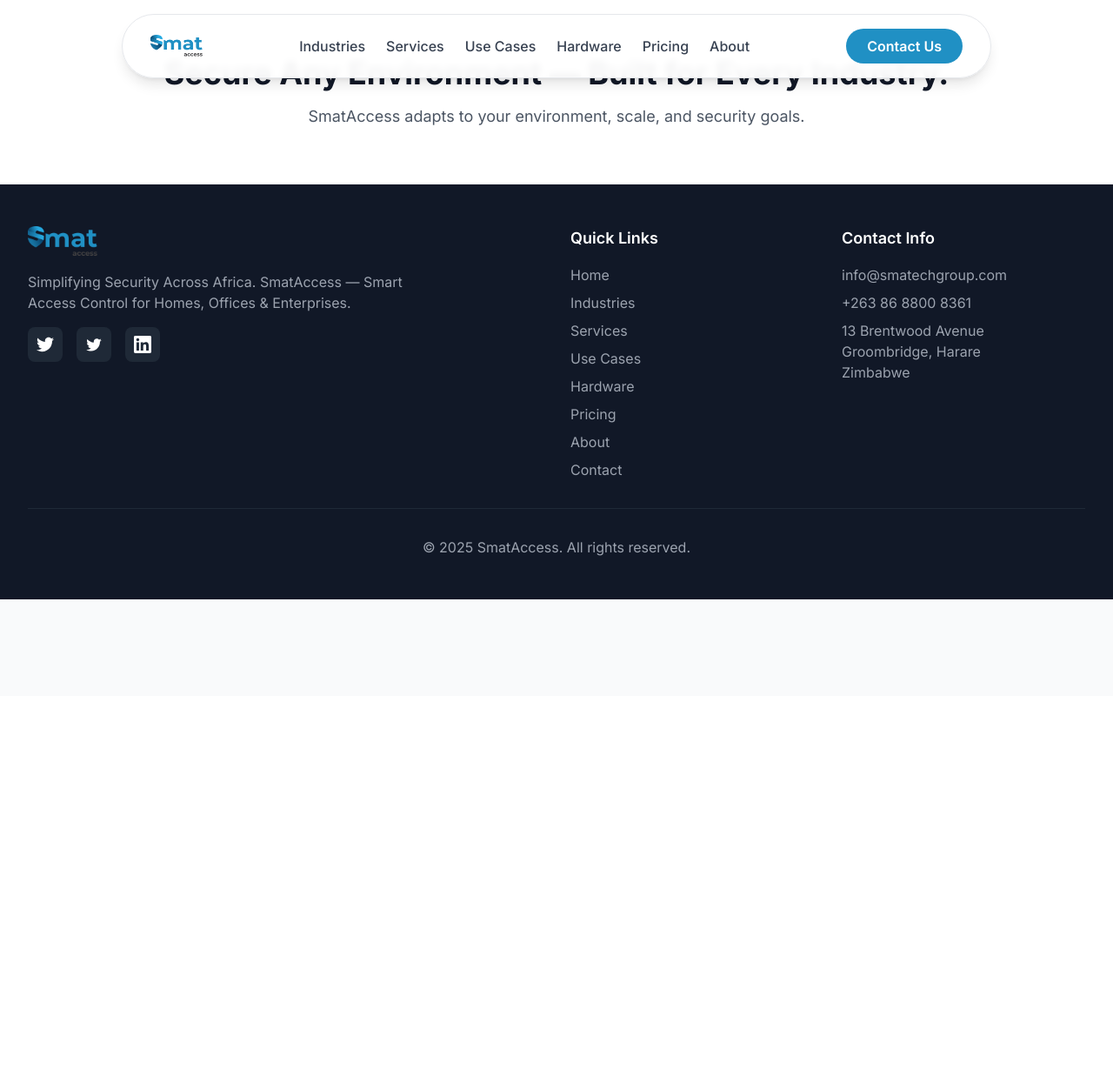
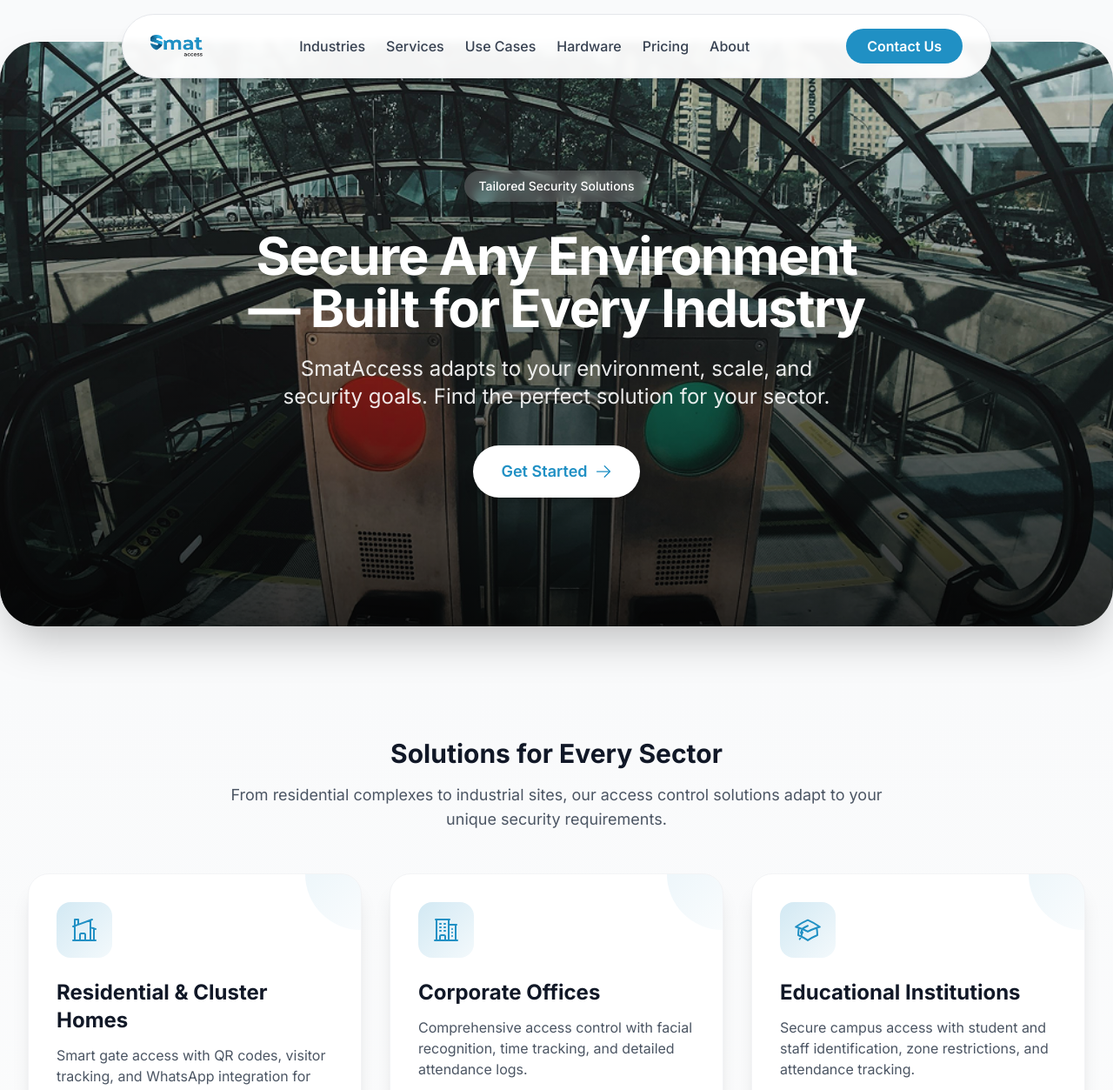
Before and after one commit to billychosee/smataccess-test, a Next.js app: page /industries in a window 1280 px wide. Shown: the top 1253 px of the page at 87% size. Before the commit the page ends 800 px from the top, so only its background shows below. Built offline with nearby package versions, Linux system fonts and the light colour scheme; a web font is replaced by a local one.

Commit message:
industry page

```diff
--- a/app/industries/page.tsx
+++ b/app/industries/page.tsx
@@ -1,10 +1,24 @@
-import Navbar from '../../components/Navbar';
-import Footer from '../../components/Footer';
-import type { Metadata } from 'next';
+import Navbar from "../../components/Navbar";
+import Footer from "../../components/Footer";
+import Image from "next/image";
+import Link from "next/link";
+import type { Metadata } from "next";
+import {
+  HomeModernIcon,
+  BuildingOffice2Icon,
+  AcademicCapIcon,
+  HeartIcon,
+  WrenchScrewdriverIcon,
+  BuildingOfficeIcon,
+  ShoppingBagIcon,
+  ArrowRightIcon,
+  PlayIcon,
+} from "@heroicons/react/24/outline";
 
 export const metadata: Metadata = {
   title: "Industries - SmatAccess Solutions",
-  description: "Secure Any Environment — Built for Every Industry. SmatAccess adapts to your environment, scale, and security goals.",
+  description:
+    "Secure Any Environment — Built for Every Industry. SmatAccess adapts to your environment, scale, and security goals.",
 };
 
 export default function Industries() {
@@ -12,15 +26,45 @@ export default function Industries() {
     <div className="min-h-screen bg-gray-50">
       <Navbar />
 
-      {/* HERO SECTION */}
-      <section className="py-16 bg-white">
-        <div className="max-w-7xl mx-auto px-4 sm:px-6 lg:px-8 text-center">
-          <h1 className="text-4xl font-bold text-gray-900 mb-4">Secure Any Environment — Built for Every Industry.</h1>
-          <p className="text-lg text-gray-600 max-w-2xl mx-auto">
-            SmatAccess adapts to your environment, scale, and security goals.
-          </p>
-        </div>
-      </section>
+      {/* HERO SECTION - match other pages style */}
+      <div className="max-w-7xl mx-auto px-4 sm:px-6 lg:px-0 py-8 sm:py-12 bg-gray-50">
+        <section
+          className="relative flex items-center justify-center text-white overflow-hidden rounded-[44px] shadow-2xl"
+          style={{ height: "calc(100vh - 8rem)" }}
+        >
+          <Image
+            src="/hero.png"
+            alt="SmatAccess Industries Hero Background"
+            fill
+            style={{ objectFit: "cover" }}
+            className="z-0"
+          />
+
+          <div className="absolute inset-0 z-10 bg-gradient-to-t from-black/80 via-black/40 to-transparent"></div>
+
+          <div className="relative z-20 max-w-4xl px-5 text-center md:px-20">
+            <div className="mb-4">
+              <span className="inline-block px-4 py-2 mb-4 text-sm font-medium rounded-full bg-white/20 backdrop-blur-sm">
+                Tailored Security Solutions
+              </span>
+            </div>
+            <h1 className="mb-6 text-5xl font-bold leading-tight tracking-tight md:text-6xl">
+              Secure Any Environment — Built for Every Industry
+            </h1>
+            <p className="max-w-2xl mx-auto mb-10 text-xl leading-relaxed md:text-2xl text-white/90">
+              SmatAccess adapts to your environment, scale, and security goals.
+              Find the perfect solution for your sector.
+            </p>
+            <Link
+              href="/contact"
+              className="inline-flex items-center justify-center px-8 py-4 text-lg font-semibold text-[#2090C4] bg-white rounded-full hover:bg-gray-100 transition-all duration-300 transform hover:scale-105 shadow-lg"
+            >
+              Get Started
+              <ArrowRightIcon className="w-5 h-5 ml-2" />
+            </Link>
+          </div>
+        </section>
+      </div>
 
       {/* INDUSTRY BLOCKS */}
       {/* <section className="py-16 bg-gray-50">
@@ -82,6 +126,186 @@ export default function Industries() {
           </div>
         </div>
       </section> */}
+      {/* INDUSTRY BLOCKS WITH HOVER EFFECTS */}
+      <section className="py-20 bg-gradient-to-b from-gray-50 to-white">
+        <div className="max-w-7xl mx-auto px-4 sm:px-6 lg:px-8">
+          <div className="text-center mb-12">
+            <h2 className="text-3xl font-bold text-gray-900 mb-4">
+              Solutions for Every Sector
+            </h2>
+            <p className="text-lg text-gray-600 max-w-3xl mx-auto">
+              From residential complexes to industrial sites, our access control
+              solutions adapt to your unique security requirements.
+            </p>
+          </div>
+
+          <div className="grid grid-cols-1 md:grid-cols-2 lg:grid-cols-3 gap-8">
+            {[
+              {
+                name: "Residential & Cluster Homes",
+                description:
+                  "Smart gate access with QR codes, visitor tracking, and WhatsApp integration for seamless entry management.",
+                features: [
+                  "Gate QR codes",
+                  "Visitor tracking",
+                  "WhatsApp approvals",
+                ],
+                icon: HomeModernIcon,
+              },
+              {
+                name: "Corporate Offices",
+                description:
+                  "Comprehensive access control with facial recognition, time tracking, and detailed attendance logs.",
+                features: [
+                  "Facial recognition",
+                  "Time tracking",
+                  "Access logs",
+                ],
+                icon: BuildingOffice2Icon,
+              },
+              {
+                name: "Educational Institutions",
+                description:
+                  "Secure campus access with student and staff identification, zone restrictions, and attendance tracking.",
+                features: [
+                  "Student ID integration",
+                  "Zone control",
+                  "Attendance system",
+                ],
+                icon: AcademicCapIcon,
+              },
+              {
+                name: "Healthcare Facilities",
+                description:
+                  "Advanced security for sensitive areas with multi-factor authentication and real-time monitoring.",
+                features: [
+                  "Restricted access",
+                  "Staff tracking",
+                  "Emergency protocols",
+                ],
+                icon: HeartIcon,
+              },
+              {
+                name: "Industrial & Mining Sites",
+                description:
+                  "Robust access control for vehicles and personnel with specialized equipment tracking.",
+                features: [
+                  "Vehicle monitoring",
+                  "Equipment tracking",
+                  "Safety compliance",
+                ],
+                icon: WrenchScrewdriverIcon,
+              },
+              {
+                name: "Government Buildings",
+                description:
+                  "High-security solutions with multi-level clearance and detailed audit trails for compliance.",
+                features: [
+                  "Clearance levels",
+                  "Audit trails",
+                  "Compliance tools",
+                ],
+                icon: BuildingOfficeIcon,
+              },
+              {
+                name: "Retail & Commercial",
+                description:
+                  "Retail-focused security with POS area protection and staff movement tracking.",
+                features: [
+                  "POS security",
+                  "Staff monitoring",
+                  "Inventory access",
+                ],
+                icon: ShoppingBagIcon,
+              },
+            ].map((industry, index) => {
+              const Icon = industry.icon;
+              return (
+                <div
+                  key={index}
+                  className="group relative bg-white p-8 rounded-3xl shadow-xl transition-all duration-500 hover:shadow-2xl hover:-translate-y-2 border border-gray-100 overflow-hidden"
+                >
+                  {/* Decorative background gradient */}
+                  <div className="absolute top-0 right-0 w-32 h-32 bg-gradient-to-br from-[#2090C4]/10 to-transparent rounded-full transform translate-x-16 -translate-y-16"></div>
+
+                  {/* Icon */}
+                  <div className="relative">
+                    <div className="w-16 h-16 bg-gradient-to-br from-[#2090C4]/20 to-[#2090C4]/5 rounded-2xl flex items-center justify-center mb-6 group-hover:scale-110 transition-transform duration-300">
+                      <Icon className="w-8 h-8 text-[#2090C4]" />
+                    </div>
+                  </div>
+
+                  {/* Content */}
+                  <h3 className="text-2xl font-bold text-gray-900 mb-3">
+                    {industry.name}
+                  </h3>
+                  <p className="text-gray-600 mb-6 line-clamp-3">
+                    {industry.description}
+                  </p>
+
+                  {/* Features list */}
+                  <ul className="space-y-2 mb-6">
+                    {industry.features.map((feature, idx) => (
+                      <li
+                        key={idx}
+                        className="flex items-center text-sm text-gray-600"
+                      >
+                        <span className="w-1.5 h-1.5 bg-[#2090C4] rounded-full mr-2"></span>
+                        {feature}
+                      </li>
+                    ))}
+                  </ul>
+
+                  {/* Action buttons */}
+                  <div className="flex items-center justify-between mt-auto">
+                    <Link
+                      href="/use-cases"
+                      className="text-[#2090C4] hover:text-[#1a7bb7] font-semibold inline-flex items-center group/link"
+                    >
+                      Learn More
+                      <ArrowRightIcon className="w-4 h-4 ml-2 transition-transform group-hover/link:translate-x-1" />
+                    </Link>
+
+                    <Link
+                      href="/contact"
+                      className="inline-flex items-center gap-2 bg-[#2090C4]/10 text-[#2090C4] px-4 py-2 rounded-full text-sm font-semibold hover:bg-[#2090C4]/20 transition-colors"
+                    >
+                      Book Demo
+                    </Link>
+                  </div>
+                </div>
+              );
+            })}
+          </div>
+
+          {/* CTA SECTION */}
+          <div className="mt-20 text-center">
+            <div className="relative py-12 px-6 rounded-[2rem] bg-gradient-to-br from-gray-50 to-gray-100 overflow-hidden">
+              <div className="absolute top-0 left-0 w-full h-full opacity-5">
+                <div className="absolute top-10 left-10 w-64 h-64 bg-[#2090C4] rounded-full filter blur-3xl"></div>
+                <div className="absolute bottom-10 right-10 w-96 h-96 bg-blue-500 rounded-full filter blur-3xl"></div>
+              </div>
+
+              <div className="relative">
+                <h3 className="text-3xl font-bold text-gray-900 mb-4">
+                  Ready to Secure Your Industry?
+                </h3>
+                <p className="text-lg text-gray-600 max-w-2xl mx-auto mb-8">
+                  Get a personalized demo and see how SmatAccess can transform
+                  your security infrastructure.
+                </p>
+                <Link
+                  href="/contact"
+                  className="inline-flex items-center justify-center gap-2 bg-[#2090C4] text-white px-8 py-4 rounded-full font-semibold hover:bg-[#1a7bb7] transition-colors text-lg shadow-lg"
+                >
+                  Request Industry Demo
+                  <PlayIcon className="w-5 h-5 ml-2" />
+                </Link>
+              </div>
+            </div>
+          </div>
+        </div>
+      </section>
 
       <Footer />
     </div>
```
